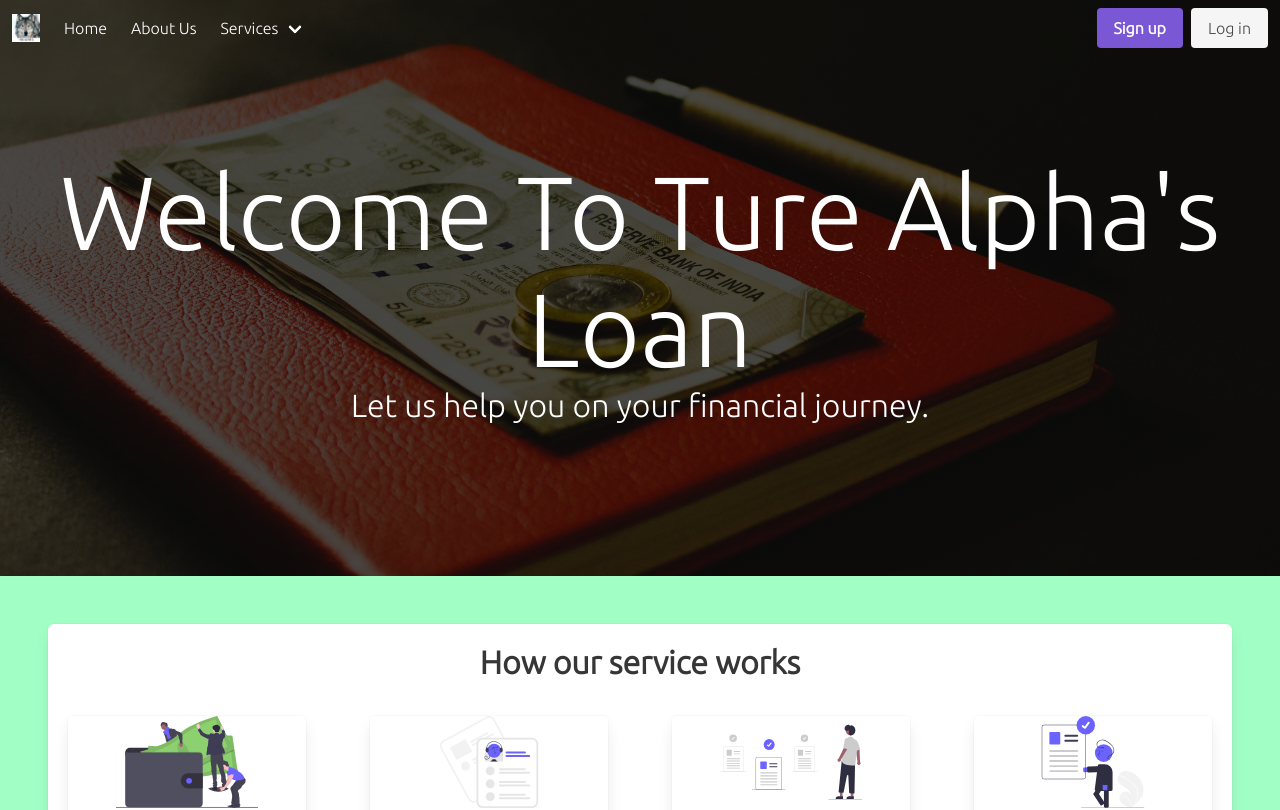
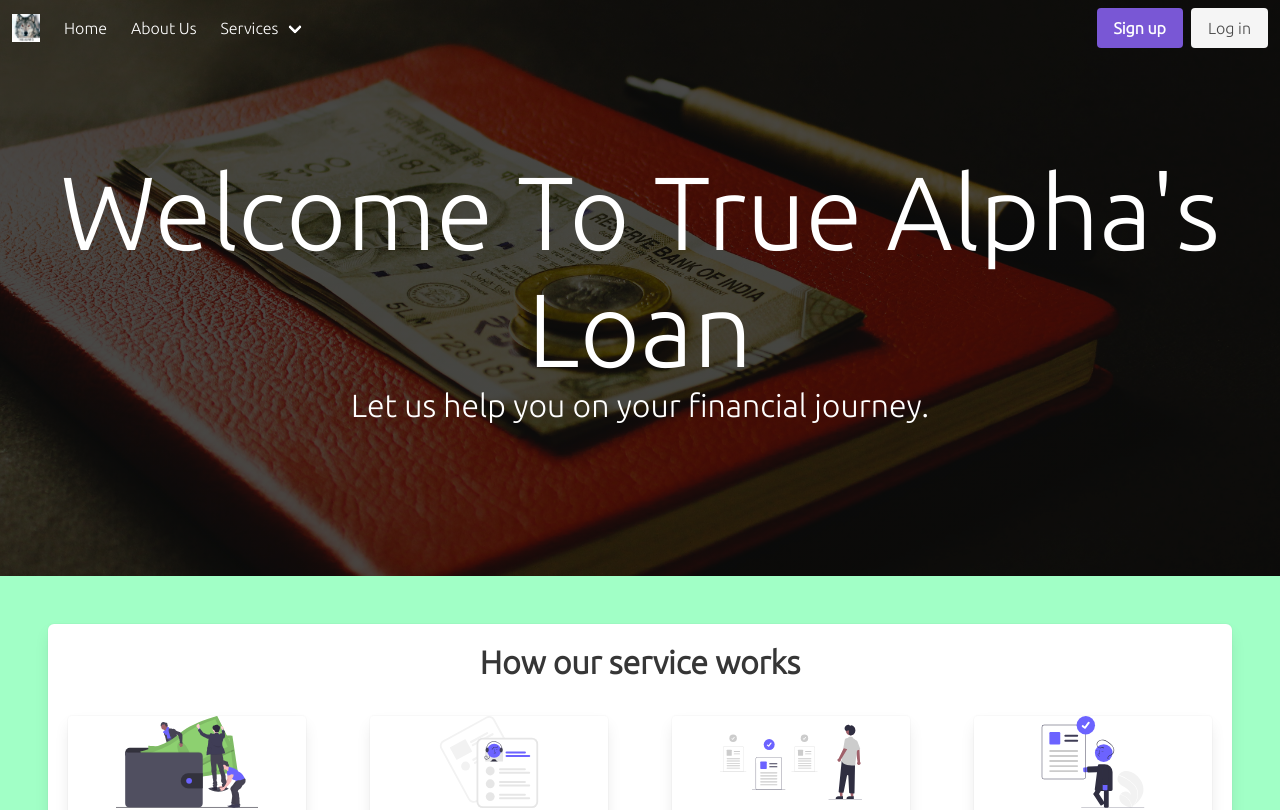
Before and after one commit to ChromeMatic/Ture_Alpha-s_Loan, a Vue app: page / in a window 1280 px wide. Shown: the top 810 px of the page. Built offline with nearby package versions, Linux system fonts and the light colour scheme.

Commit message:
Additional changes added to the Landing Page.

```diff
--- a/src/Pages/LandingPage.vue
+++ b/src/Pages/LandingPage.vue
@@ -5,7 +5,7 @@
 
     <div class="section sec1">
      <div class="title txt">
-       <h1>Welcome To Ture Alpha's Loan</h1>
+       <h1>Welcome To True Alpha's Loan</h1>
        <h3>Let us help you on your financial journey.</h3>
      </div>
     </div>
--- a/src/components/Footer.vue
+++ b/src/components/Footer.vue
@@ -67,6 +67,10 @@ export default {
      transition: color 0.4s ease;
    }
 
+   .social_Links a:hover i{
+     color: #2ecc71;
+   }
+
    .footer-bottom{
      background-color: black;
      width: 100vw;
@@ -78,9 +82,4 @@ export default {
      color: #FFFFFF;
    }
 
-   @media only screen and (max-width: 1024px){
-     .social_Links a:hover i{
-       color: #2ecc71;
-     }
-   }
 </style>
```
